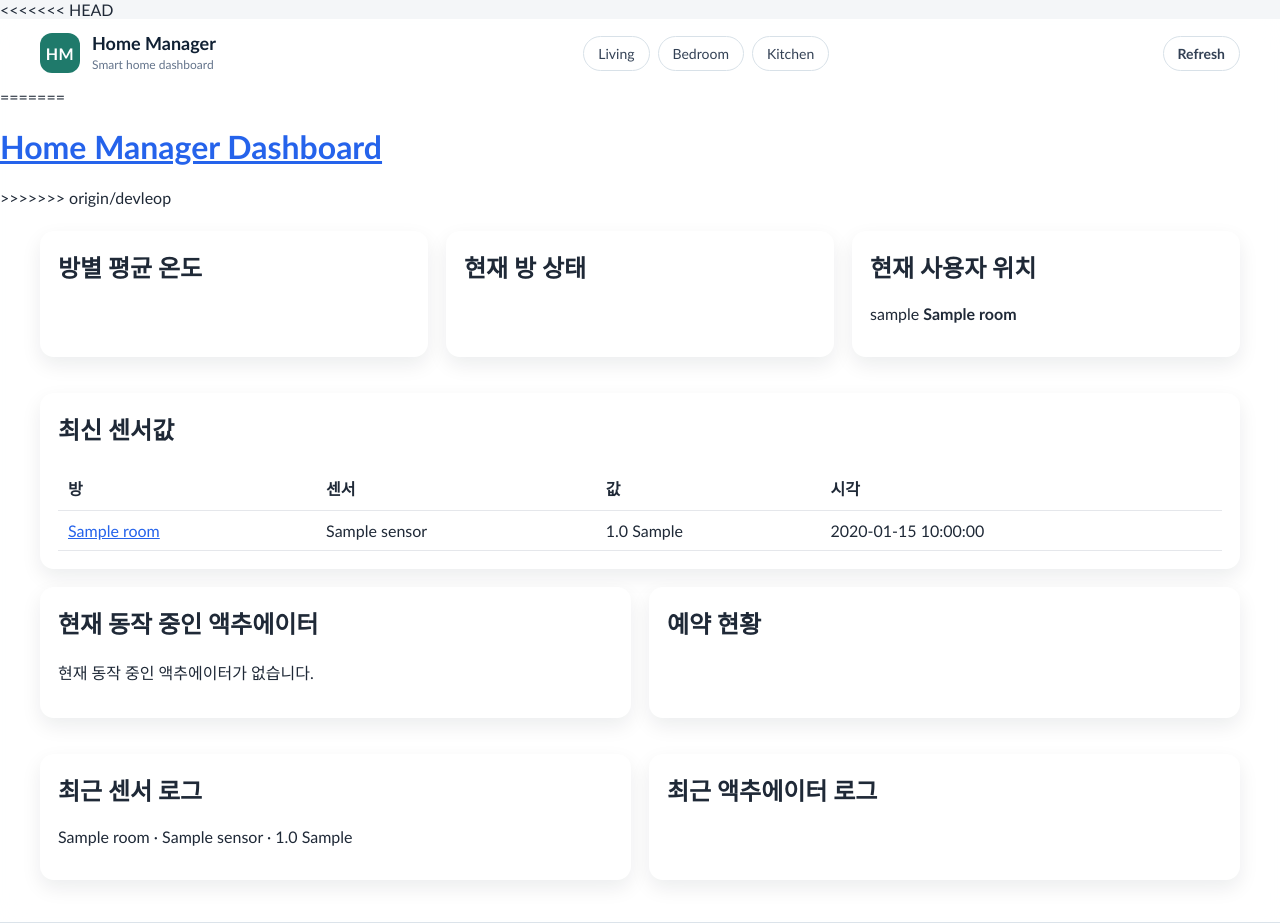
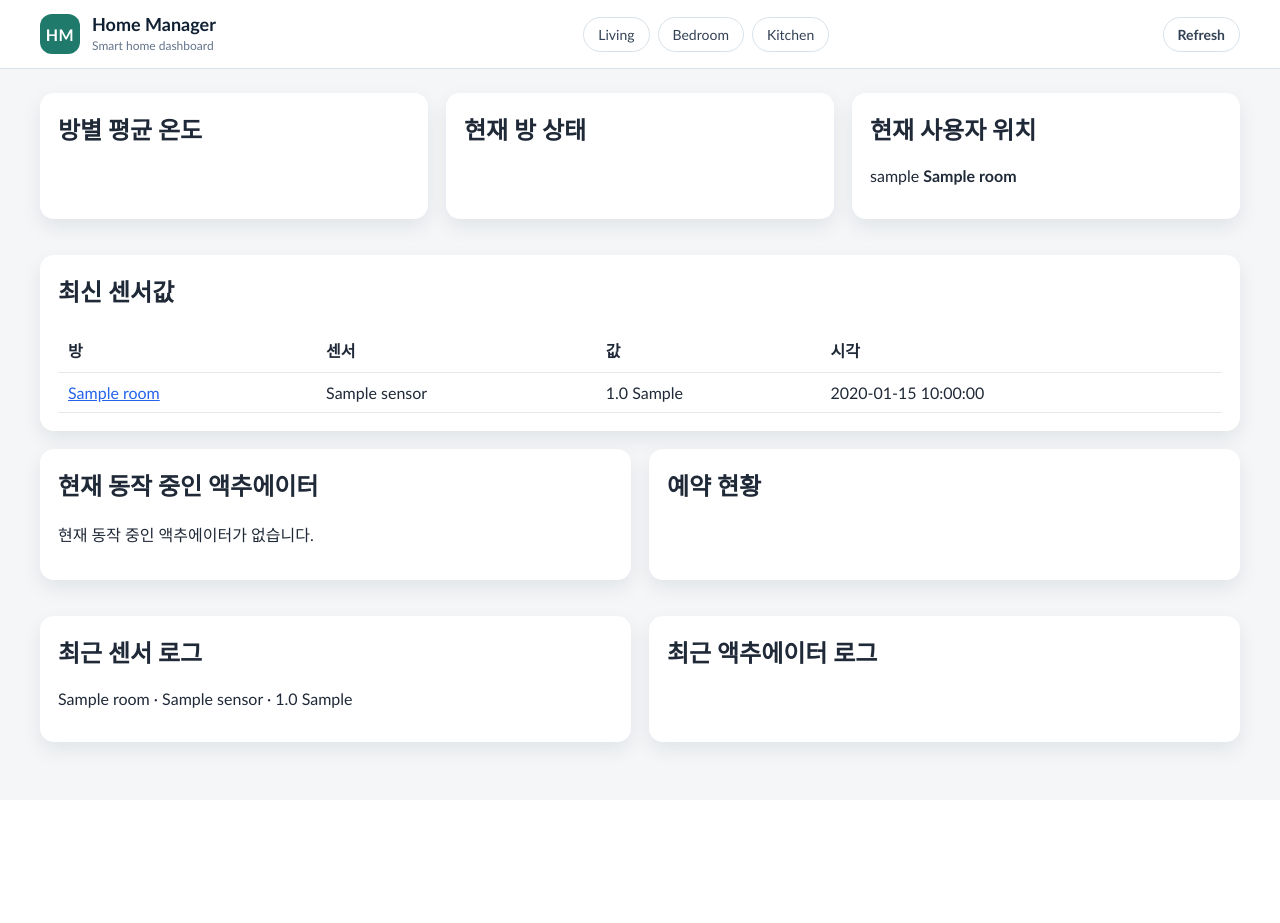
Before and after one commit to Gwiin/tcpip_project, a Flask app: page / in a window 1280 px wide. After the commit the page ends 763 px from the top, so only its background shows below. Run offline with Flask 3, Linux system fonts and the light colour scheme; tables that the repository leaves empty hold one stand-in row (values such as "Sample post"); data that the repository does not hold is empty.

Commit message:
Resolve base template merge conflict

```diff
--- a/python_server/templates/base.html
+++ b/python_server/templates/base.html
@@ -7,7 +7,6 @@
     <link rel="stylesheet" href="{{ url_for('static', filename='style.css') }}">
 </head>
 <body>
-<<<<<<< HEAD
     <header class="topbar">
         <nav class="topbar-inner" aria-label="주요 메뉴">
             <a class="brand" href="{{ url_for('dashboard') }}">
@@ -24,18 +23,6 @@
             </div>
             <a class="refresh-link" href="{{ request.path }}">Refresh</a>
         </nav>
-=======
-    <header>
-        <div class="header-inner">
-            <h1><a href="{{ url_for('dashboard') }}">Home Manager Dashboard</a></h1>
-            {% if session.get('user_name') %}
-            <div class="user-menu">
-                <span>사용자 : {{ session.get('user_name') }}</span>
-                <a class="logout-button" href="{{ url_for('logout') }}">로그아웃</a>
-            </div>
-            {% endif %}
-        </div>
->>>>>>> origin/devleop
     </header>
     <main>{% block content %}{% endblock %}</main>
 </body>
```
